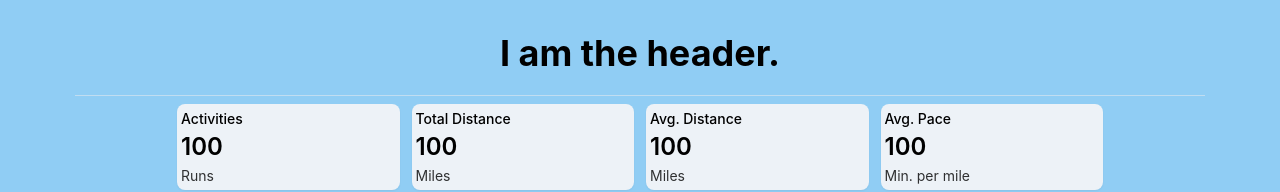
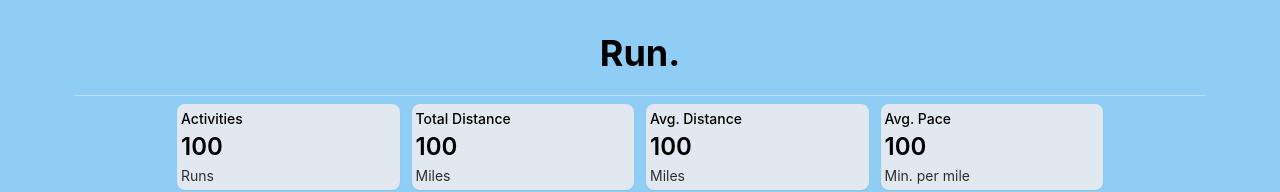
Before and after one commit to JayJose/run-fun, a Next.js app in the folder ui/: page / in a window 1280 px wide. Shown: the top 192 px of the page. Built offline with nearby package versions, Linux system fonts and the light colour scheme.

Commit message:
adds stat styles

```diff
--- a/ui/src/components/MyStat.js
+++ b/ui/src/components/MyStat.js
@@ -7,12 +7,29 @@ import {
   StatGroup
 } from '@chakra-ui/react';
 
-export default function MyStat({ data }) {
+const myStatStyles = {
+  background: 'gray.200',
+  borderRadius: '0.5em',
+  boxShadow: 'sm'
+};
+
+export default function MyStat({ data, styles = { ...myStatStyles } }) {
   return (
-    <Stat p={1} background={'gray.100'} borderRadius={'0.5em'} boxShadow={'sm'}>
+    <Stat p={1} {...styles}>
       <StatLabel>{data.field}</StatLabel>
       <StatNumber>{data.value}</StatNumber>
       <StatHelpText m={0}>{data.footer}</StatHelpText>
     </Stat>
   );
 }
+
+// export default function MyStat(data, {...statStyles}) {
+//   console.log(data);
+//   return (
+//     <Stat p={1} background={background} borderRadius={'0.5em'} boxShadow={'sm'}>
+//       <StatLabel>{data.field}</StatLabel>
+//       <StatNumber>{data.value}</StatNumber>
+//       <StatHelpText m={0}>{data.footer}</StatHelpText>
+//     </Stat>
+//   );
+// }
--- a/ui/src/pages/index.js
+++ b/ui/src/pages/index.js
@@ -24,7 +24,7 @@ const textData3 = { field: 'Avg. Pace', value: 100, footer: 'Min. per mile' };
 
 const Index = () => (
   <Container maxW="container.xl" p={{ base: 0, md: 3 }} background={'blue.200'}>
-    <Heading m={5}>I am the header.</Heading>
+    <Heading m={5}>Run.</Heading>
     <Divider width={'90%'}></Divider>
     <VStack height={'100vh'} width={'100%'}>
       <Stack
```
